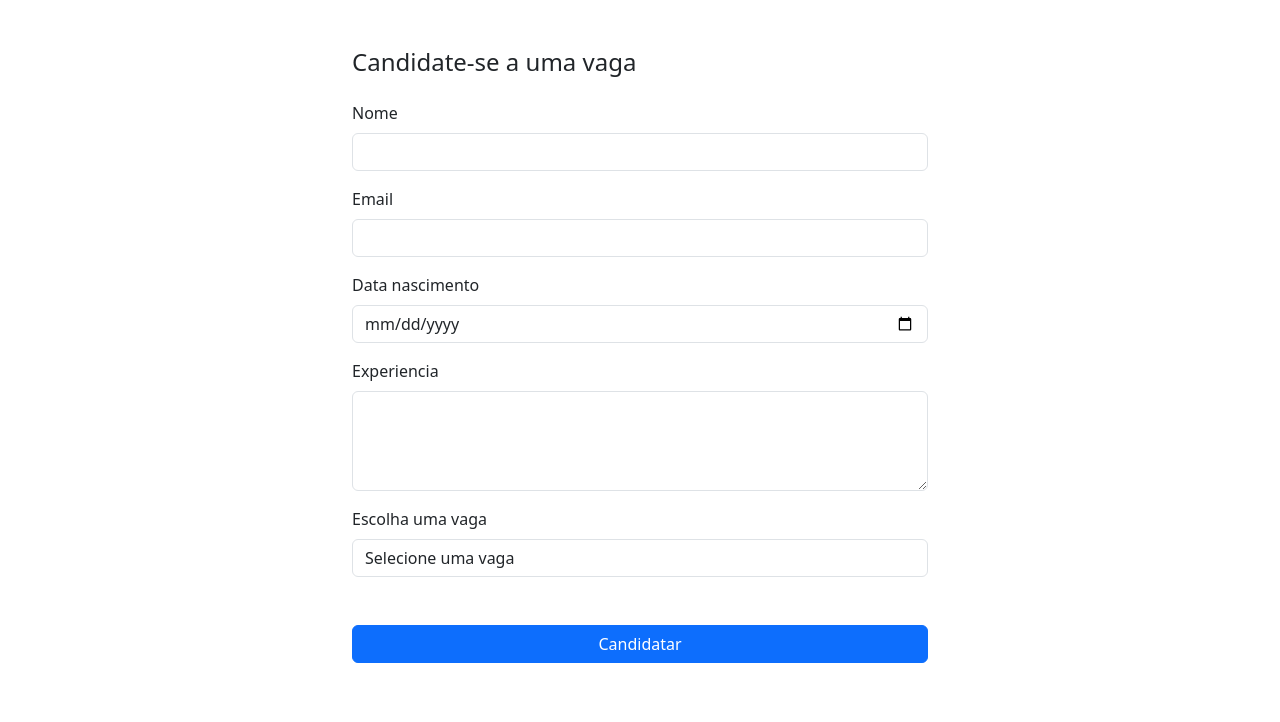
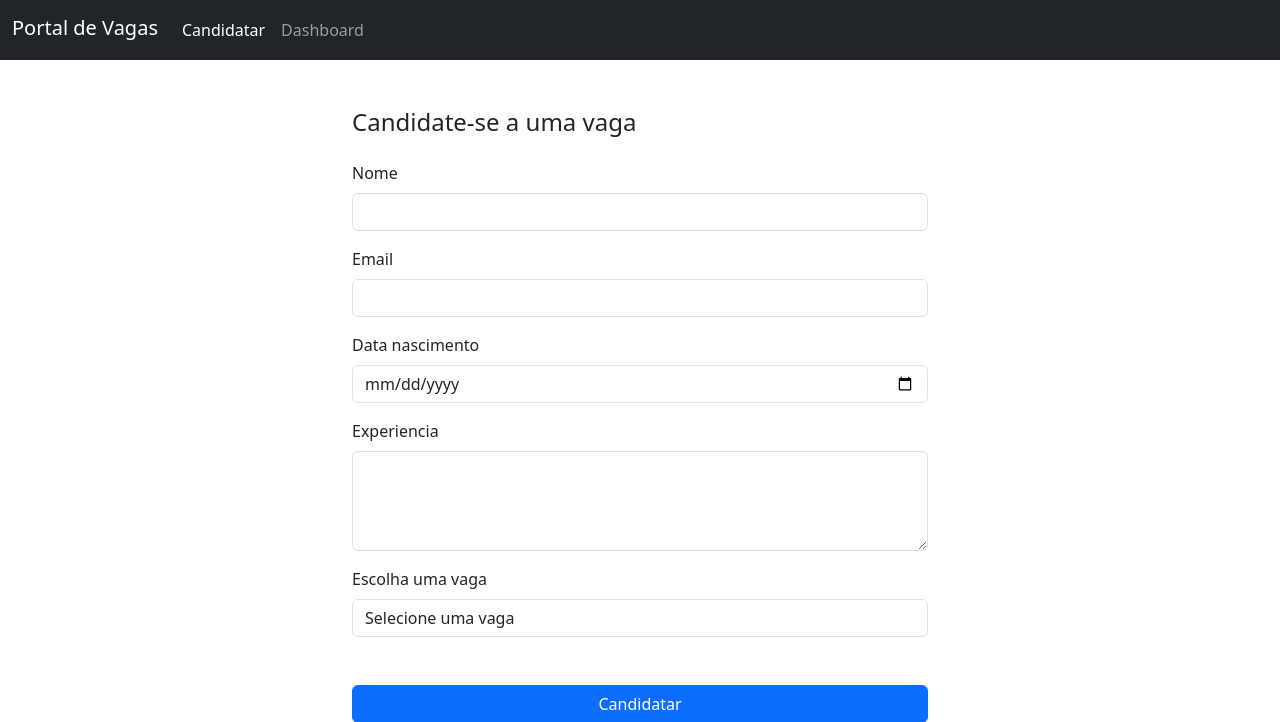
Before and after one commit to fczanetti/desafio-full-stack-django, a Django app: page / in a window 1280 px wide. Shown: the top 722 px of the page. Run offline with Django 5.2, Linux system fonts and the light colour scheme; data that the repository does not hold is empty.

Commit message:
Adiciona navbar

```diff
--- a/portalvagas/base/templates/base/base.html
+++ b/portalvagas/base/templates/base/base.html
@@ -7,6 +7,21 @@
     <link href="https://cdn.jsdelivr.net/npm/bootstrap@5.3.7/dist/css/bootstrap.min.css" rel="stylesheet" integrity="sha384-LN+7fdVzj6u52u30Kp6M/trliBMCMKTyK833zpbD+pXdCLuTusPj697FH4R/5mcr" crossorigin="anonymous">
 </head>
 <body>
+    <nav class="navbar navbar-expand-lg navbar-dark bg-dark">
+        <div class="container-fluid">
+            <p class="navbar-brand mb-1">Portal de Vagas</p>
+            <div class="collapse navbar-collapse" id="navbarNav">
+                <ul class="navbar-nav">
+                    <li class="nav-item">
+                        <a class="nav-link {% if request.path == '/' %}active{% endif %}" href="{% url 'vagas:candidatar' %}">Candidatar</a>
+                    </li>
+                    <li class="nav-item">
+                        <a class="nav-link {% if request.path == '/dashboard/' %}active{% endif %}" href="{% url 'dashboard:dashboard' %}">Dashboard</a>
+                    </li>
+                </ul>
+            </div>
+        </div>
+    </nav>
 
     {% block content %}{% endblock content %}
 
```
